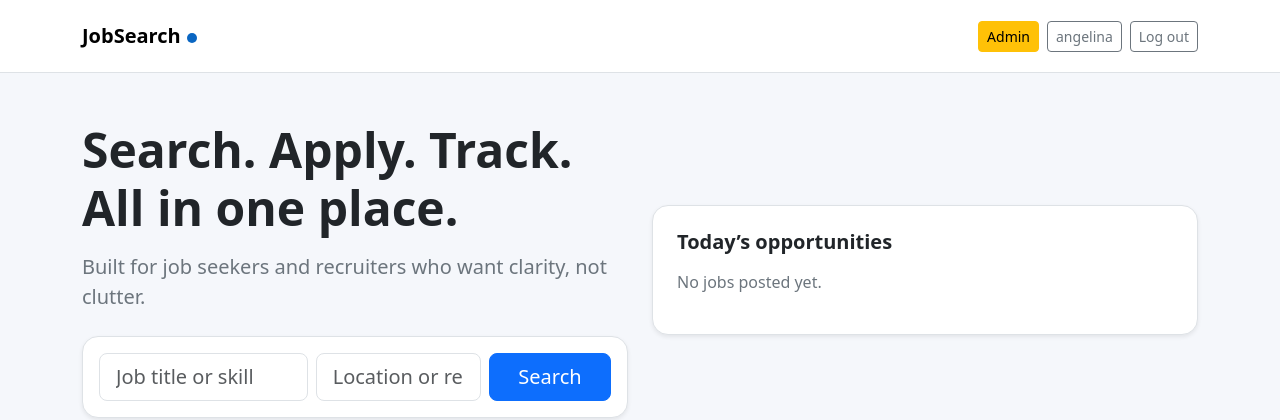
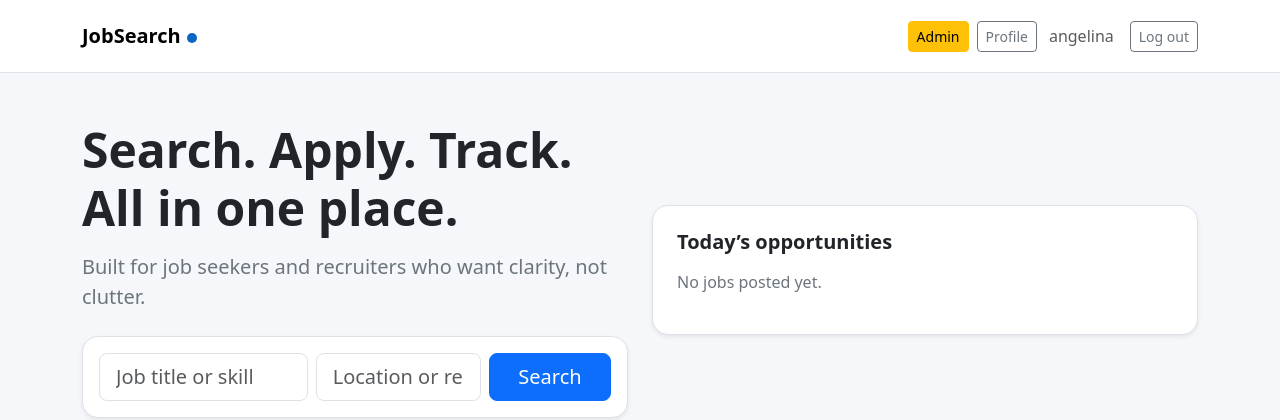
Before and after one commit to zangelina/cs2340, a Django app: page / in a window 1280 px wide. Shown: the top 420 px of the page. Run offline with Django 5.2, Linux system fonts and the light colour scheme; a user stored in the database is signed in; data that the repository does not hold is empty.

Commit message:
Fix base.html

```diff
--- a/jobsearch/jobsearch/jobs/templates/jobs/base.html
+++ b/jobsearch/jobsearch/jobs/templates/jobs/base.html
@@ -21,10 +21,11 @@
       box-shadow: 0 12px 24px rgba(0,0,0,.08);
     }
   </style>
+
+  {% block extra_head %}{% endblock %}
 </head>
 
 <body>
-
 <nav class="navbar navbar-expand-lg bg-white border-bottom">
   <div class="container py-2">
     <a class="navbar-brand fw-bold" href="{% url 'home' %}">
@@ -35,17 +36,26 @@
       {% if user.is_authenticated %}
 
         {% if user.is_staff %}
-            <a class="btn btn-warning btn-sm" href="{% url 'admin_user_list' %}">Admin</a>
+          <a class="btn btn-warning btn-sm" href="{% url 'admin_user_list' %}">
+            Admin
+          </a>
         {% endif %}
 
         {% if user.is_recruiter %}
-            <a class="btn btn-outline-secondary btn-sm" href="{% url 'recruiter_dashboard' %}">Dashboard</a>
-            <span class="navbar-text me-2">{{ user.username }}</span>
-          {% elif user.is_job_seeker %}
-            <a class="btn btn-outline-secondary btn-sm" href="{% url 'seeker_profile' %}">{{ user.username }}</a>
+          <a class="btn btn-outline-secondary btn-sm" href="{% url 'recruiter_dashboard' %}">
+            Dashboard
+          </a>
         {% endif %}
 
-          <form method="post" action="{% url 'logout' %}" class="d-inline">
+        {% if user.is_job_seeker %}
+          <a class="btn btn-outline-secondary btn-sm" href="{% url 'seeker_profile' %}">
+            Profile
+          </a>
+        {% endif %}
+
+        <span class="navbar-text ms-1">{{ user.username }}</span>
+
+        <form method="post" action="{% url 'logout' %}" class="d-inline ms-2">
           {% csrf_token %}
           <button class="btn btn-outline-secondary btn-sm" type="submit">Log out</button>
         </form>
@@ -59,9 +69,6 @@
   </div>
 </nav>
 
-  </div>
-</nav>
-
 {% block content %}{% endblock %}
 
 </body>
```
Lines whose indentation alone changed are shown as unchanged.
